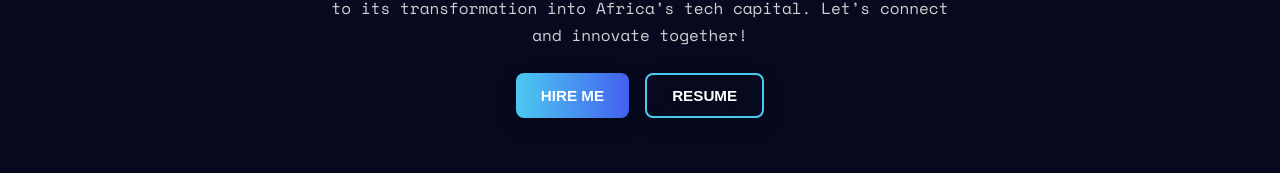
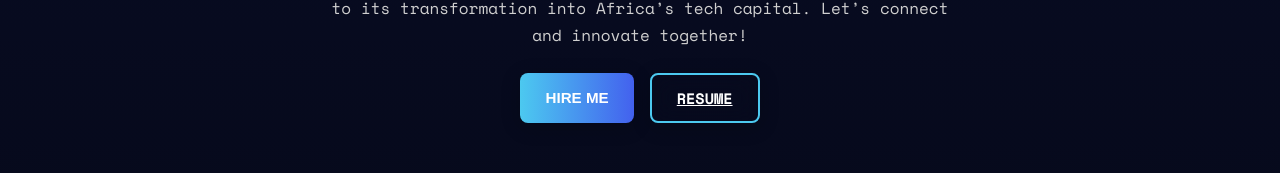
Before and after one commit to KudzaiNicholasTivatye/PORTFOLIO, a React (Vite) app: page /about in a window 1280 px wide. Shown: the part 753-926 px from the top of the page. Built offline with nearby package versions, Linux system fonts and the light colour scheme.

Commit message:
first commit

```diff
--- a/src/components/About.jsx
+++ b/src/components/About.jsx
@@ -40,7 +40,15 @@ const About = () => {
             {/* Buttons */}
             <div className="about-buttons">
               <button className="btn hire">HIRE ME</button>
-              <button className="btn resume">RESUME</button>
+             <a
+              className="btn resume"
+              href="/resume.pdf"
+
+              target="_blank"
+              rel="noopener noreferrer"
+            >
+              RESUME
+            </a>
             </div>
           </div>
         </div>
```
Also changed, not shown: 1 other file (tests, documents, lock files or other folders).
